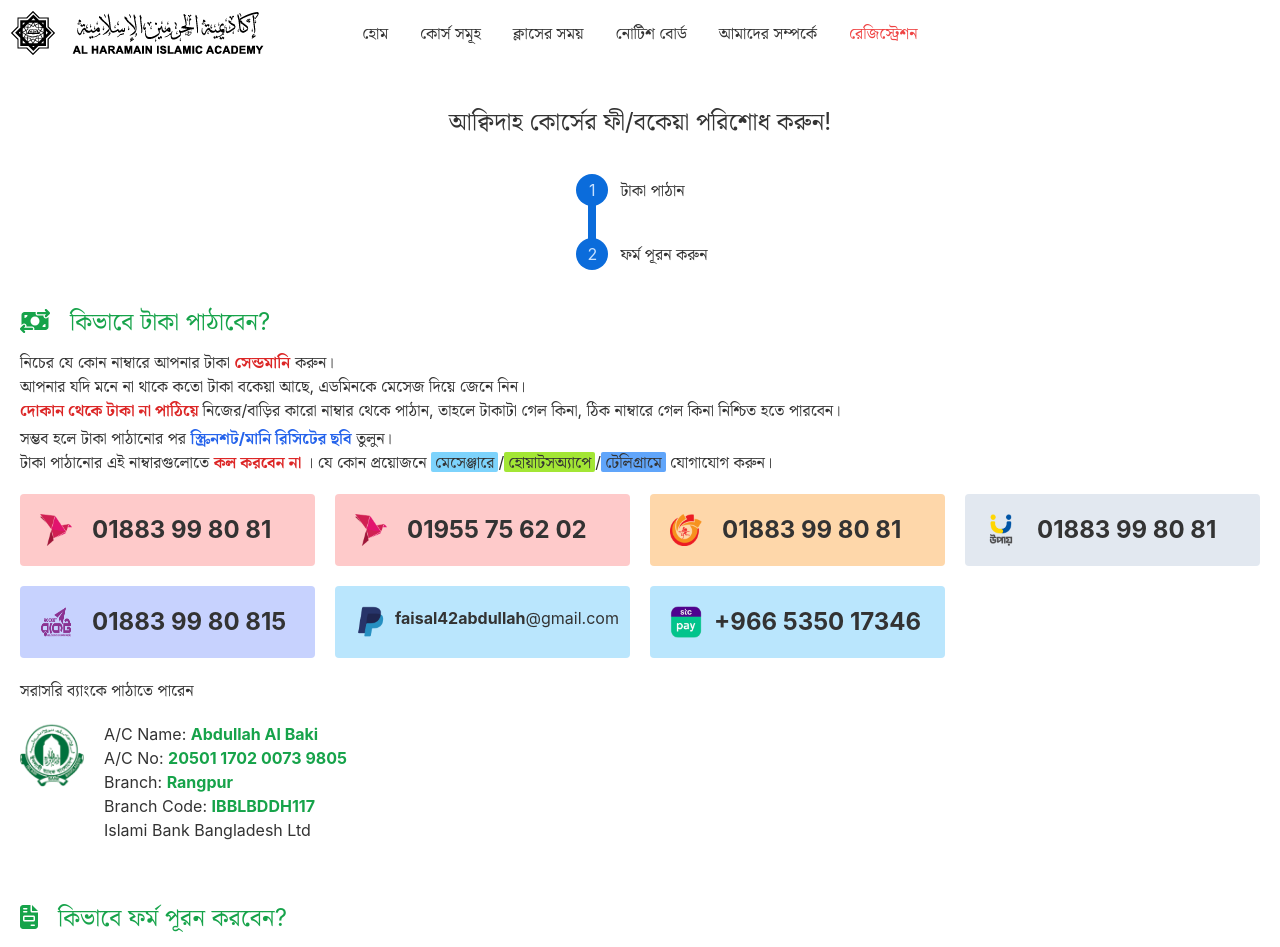
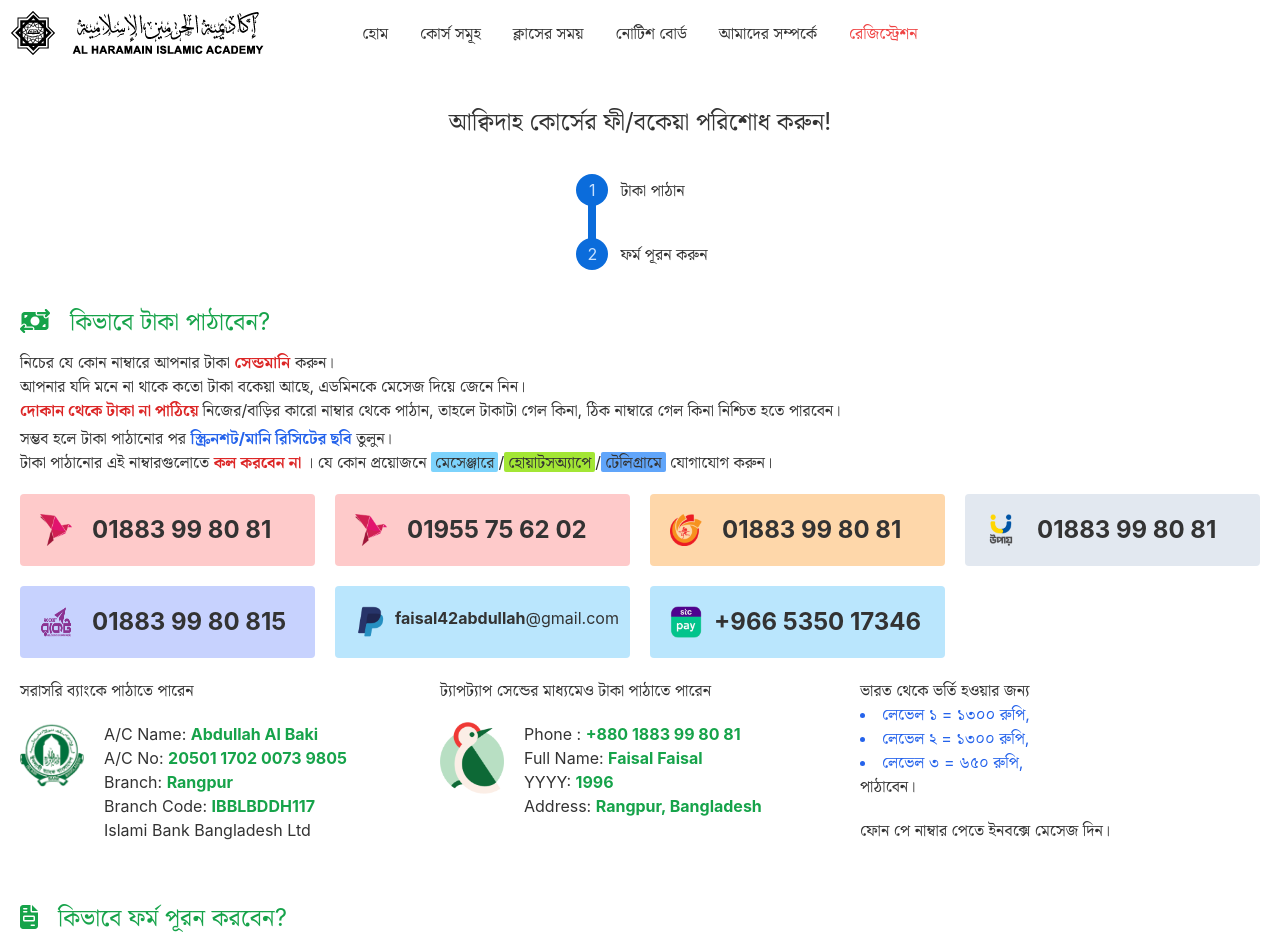
Before and after one commit to faisal-2d/officeApp, a React (Create React App) app: page /dua-due in a window 1280 px wide. Shown: the top 947 px of the page. Built offline with nearby package versions, Linux system fonts and the light colour scheme; no server answers.

Commit message:
refund policy added

```diff
--- a/src/Components/CourseRegistration/AqeedahDue.js
+++ b/src/Components/CourseRegistration/AqeedahDue.js
@@ -3,6 +3,7 @@ import { faFileInvoice, faMoneyBillTransfer, faUser } from '@fortawesome/free-so
 import { FontAwesomeIcon } from '@fortawesome/react-fontawesome';
 import due_payment_form_qr from '../../assets/due-payment-form.png'
 import india from '../../assets/india.png'
+import taptap from '../../assets/taptap.png'
 import bKash from '../../assets/bKash.png'
 import nagad from '../../assets/nagad.png'
 import rocket from '../../assets/rocket.png'
@@ -74,6 +75,8 @@ const AqeedahDue = () => {
                             <p className='text-xl mb-5'> Upi Id: 9681623868@ybl</p>
                         </div>
                     </div> */}
+                    <div className='grid grid-cols-1 md:grid-cols-2 lg:grid-cols-3 gap-5'>
+                            <div>
                                 <p className='mt-5'>সরাসরি ব্যাংকে পাঠাতে পারেন</p>
                                 <div className='flex gap-5 mt-5'>
                                     <div className='w-16'>
@@ -85,6 +88,38 @@ const AqeedahDue = () => {
                                         <p className=' '> Branch: <span className='text-green-600'><strong>Rangpur</strong></span></p>
                                         <p className=' '> Branch Code: <span className='text-green-600'><strong>IBBLBDDH117</strong></span></p>
                                         <p className=' mb-5'> Islami Bank Bangladesh Ltd</p>
+                                    </div>
+                                </div>
+                            </div>
+                            <div>
+                                <p className='mt-5'>ট্যাপট্যাপ সেন্ডের মাধ্যমেও টাকা পাঠাতে পারেন</p>
+                                <div className='flex gap-5 mt-5'>
+                                    <div className='w-16'>
+                                        <img className='' src={taptap} alt="" />
+                                    </div>
+                                    <div>
+                                        <p className=''> Phone  :  <span className='text-green-600'><strong>+880 1883 99 80 81</strong></span></p>
+                                        <p className=''> Full Name: <span className='text-green-600'><strong>Faisal Faisal</strong></span></p>
+                                        <p className=''> YYYY: <span className='text-green-600'><strong>1996</strong></span></p>
+                                        <p className='mb-5'> Address: <span className='text-green-600'><strong>Rangpur, Bangladesh</strong></span></p>
+                                    </div>
+                                </div>
+                            </div>
+                            <div>
+                                <p className='mt-5'>ভারত থেকে ভর্তি হওয়ার জন্য
+                                    <span className='text-blue-600'><li>লেভেল ১ = ১৩০০ রুপি,</li></span>
+                                    <span className='text-blue-600'><li> লেভেল ২ = ১৩০০ রুপি,</li></span>
+                                    <span className='text-blue-600'><li>লেভেল ৩ = ৬৫০ রুপি,</li></span> পাঠাবেন।</p>
+
+                                <div className='flex gap-5 mt-5'>
+                                    {/* <div className='w-16'>
+                                        <img className='rounded' src={india} alt="" />
+                                    </div> */}
+                                    <div>
+                                        <p className=''>ফোন পে নাম্বার পেতে ইনবক্সে মেসেজ দিন।</p>
+
+                                    </div>
+                                </div>
                             </div>
                         </div>
                 </div>
--- a/src/Components/CourseRegistration/NextBatchReg.js
+++ b/src/Components/CourseRegistration/NextBatchReg.js
@@ -52,9 +52,9 @@ const NextBatchReg = () => {
                 </div>
                 <div className='grid grid-cols-1 md:grid-cols-2 gap-3 text-black text-xl'>
                     {/* <p className='p-3 bg-green-300 rounded'>ভর্তি শুরু হবে ৩০ মার্চ </p> */}
-                    <p className='p-3 bg-orange-300 rounded'>ভর্তি শেষ হবে ১২ সেপ্টেম্বর </p>
+                    <p className='p-3 bg-orange-300 rounded'>ভর্তি শেষ হবে ২০ সেপ্টেম্বর </p>
                     {/* <p className='p-3 bg-blue-300 rounded'>অরিয়েন্টেশন ক্লাস ১৯ সেপ্টেম্বর</p> */}
-                    <p className='p-3 bg-yellow-300 rounded'>ক্লাস শুরু হবে ১৩ সেপ্টেম্বর</p>
+                    <p className='p-3 bg-yellow-300 rounded'>ক্লাস শুরু হবে ২১ সেপ্টেম্বর</p>
                     <Link to="/courses/aqeedah"><p className='p-3 bg-pink-300 rounded shadow-md'>কোর্স সম্পর্কে বিস্তারিত জানুন <FontAwesomeIcon className='text-pink-600' icon={faMousePointer} fade/></p></Link>
                     <Link to="/registration-aqeedah"><p className='p-3 bg-green-300 rounded shadow-md'>এখনি রেজিস্ট্রেশন করুন <FontAwesomeIcon className='text-green-600' icon={faMousePointer} fade/></p></Link>
 
--- a/src/Components/NoticeBoard/Aqeedah/AqeedahDetails.js
+++ b/src/Components/NoticeBoard/Aqeedah/AqeedahDetails.js
@@ -22,6 +22,7 @@ import thConverter from "../../tools/thConverter";
 import AqeedahPaymentCard from "./AqeedahPaymentCard";
 import LevelUp from "./LevelUp";
 import AqeedahGroupCard from "./AqeedahGroupCard";
+import RefundPolicy from "./RefundPolicy";
 
 
 
@@ -340,7 +341,7 @@ if(!student){
             </section>
             }
 
-
+            <RefundPolicy></RefundPolicy>
 
             {
                 (admin || moderator) && <div className="text-center mt-40">
--- /dev/null
+++ b/src/Components/NoticeBoard/Aqeedah/RefundPolicy.js
@@ -0,0 +1,27 @@
+import { faCheckCircle, faCircle } from '@fortawesome/free-solid-svg-icons'
+import { FontAwesomeIcon } from '@fortawesome/react-fontawesome'
+import React from 'react'
+import refund_img from '../../../assets/refund.png'
+
+const RefundPolicy = () => {
+  return (
+    <div className='mt-28 flex flex-col md:flex-row justify-center items-center'>
+        <div className='order-2'>
+        <h3 className='text-2xl'>রিফান্ড পলিসি</h3>
+        <p className='my-5'>যদি আপনি কোর্সে ভর্তি হয়ে সন্তুষ্ট না হন বা কোর্স ফী ফেরত পেতে চান, তাহলে আপনাকে সাহায্য করতে আমরা প্রস্তুত। তবে এই ব্যাপারগুলো অবশ্যই খেয়াল রাখবেন -</p>
+
+        <p><span className='font-bold text-green-600'><FontAwesomeIcon icon={faCheckCircle}></FontAwesomeIcon> প্রথম ১ সপ্তাহের মধ্যে জানাতে হবে।</span> ক্লাস শুরুর দিন থেকে ৭ দিনের মধ্যে জানাতে হবে।</p>
+        <p><span className='font-bold text-green-600'><FontAwesomeIcon icon={faCheckCircle}></FontAwesomeIcon> রিফান্ড পেতে কি করবেনঃ</span> আমাদের ফেসবুক পেইজে বা টেলিগ্রামে আমাদের কোন অ্যাডমিনের সাথে যোগাযোগ করবেন।</p>
+        <p><span className='font-bold text-green-600'><FontAwesomeIcon icon={faCheckCircle}></FontAwesomeIcon> অবহেলা করলে রিফান্ড পাবেন না।</span>ভর্তির হওয়ার পর পড়াশোনা না করলে, পরীক্ষা না দিলে, কোর্সের সাথে না থাকলে আপনাকে কোর্স ফী ফেরত দেওয়া হবে না।</p>
+        <p><span className='font-bold text-green-600'><FontAwesomeIcon icon={faCheckCircle}></FontAwesomeIcon> রিফান্ড পেতে কতো সময় লাগতে পারেঃ</span> আমাদের সাথে যোগাযোগ করলে অতিদ্রুত আমরা ব্যবস্থা নিব। সাধারণত ১ দিনের মধ্যেই রিফান্ড পেয়ে যাবেন।</p>
+        <p className='mt-5'>কোর্সে ভর্তির পরে যদি নিয়মিত পড়াশোনা না করেন, পরীক্ষা না দেন, এবং উল্লেখিত নিয়ম অনুযায়ী আমাদেরকে না জানান, কোর্সে অনুপস্থিত বা ইনঅ্যাক্টিভ থাকেন, পরবর্তী ব্যাচে ভর্তি হতে চাইলে আপনাকে আবার পুরো ফী (১৫০০ টাকা) পরিশোধ করে ভর্তি হতে হবে।</p>
+
+        </div>
+        <div className='order-1 md:order-3 mb-16'>
+            <img src={refund_img}></img>
+        </div>
+    </div>
+  )
+}
+
+export default RefundPolicy
```
Also changed, not shown: src/assets/refund.png (added). Lines whose indentation alone changed are shown as unchanged.
